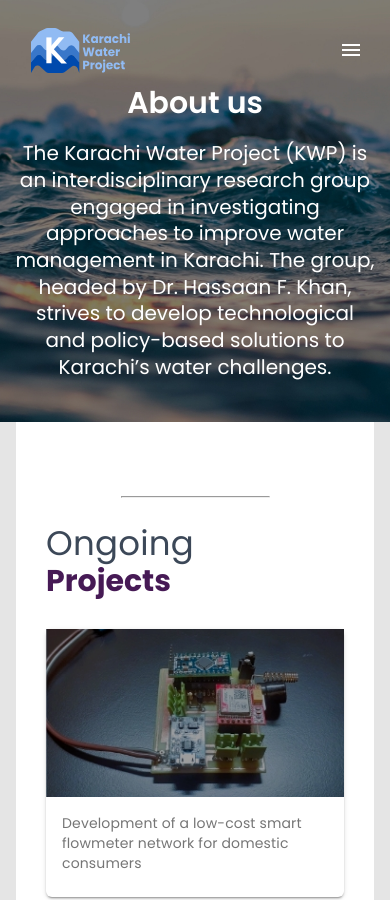
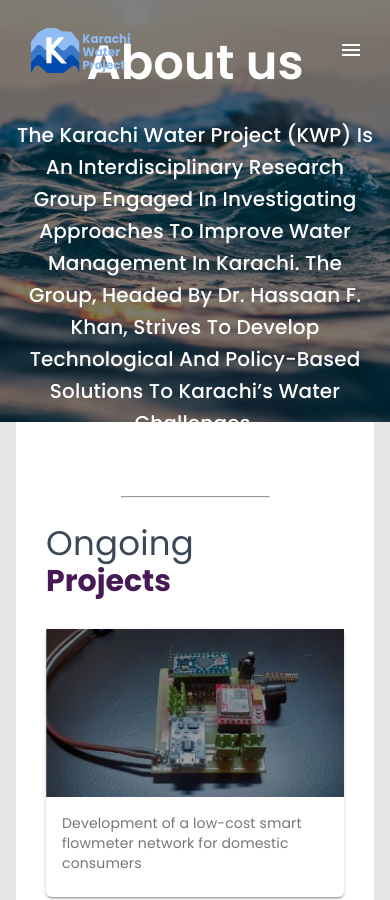
Before and after one commit to karachiwaterproject/kwp-frontend, a React (Create React App) app: page /home in a window 390 px wide. Shown: the top 900 px of the page. Built offline with nearby package versions, Linux system fonts and the light colour scheme; what google-maps-react would draw is missing.

Commit message:
Fixed fonts on homepage

```diff
--- a/public/index.html
+++ b/public/index.html
@@ -100,7 +100,7 @@
       }
 
       .brand>h1 {
-        font-size: 30px;
+        font-size: 25px;
         padding: 0px 20px;
       }
 
--- a/src/views/HomePage/HomePage.js
+++ b/src/views/HomePage/HomePage.js
@@ -38,7 +38,7 @@ const HomePage = (props) => {
       />
       <Parallax
         image={require("assets/img/bg4.jpg").default}
-        style={{ height: 500 }}
+        style={{ height: 430 }}
       >
         <div className={classes.container}>
           <GridContainer>
@@ -48,11 +48,15 @@ const HomePage = (props) => {
                 style={{ textAlign: "center" }}
               >
                 <br />
-                <h1 className={classes.title + " title"}>About us</h1>
+                <h2 className={classes.title + " title"}>About us</h2>
                 <Typography
-                  variant="h5"
+                  variant="h6"
                   className={classes.subtitle + " subtitle"}
-                  style={{ textAlign: "center", width: "100%" }}
+                  style={{
+                    textAlign: "center",
+                    width: "100%",
+                    textTransform: "capitalize",
+                  }}
                 >
                   The Karachi Water Project (KWP) is an interdisciplinary
                   research group engaged in investigating approaches to improve
```
